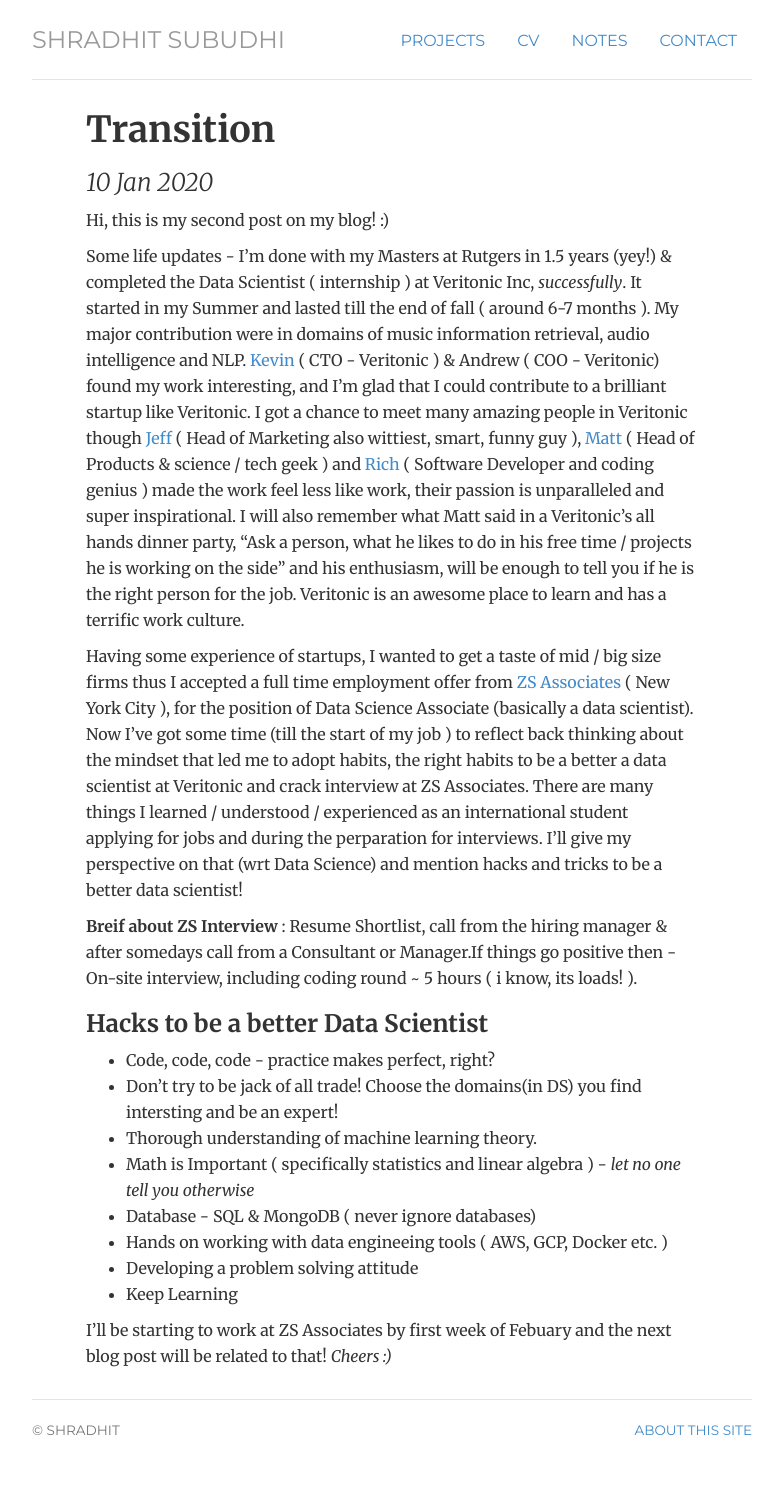
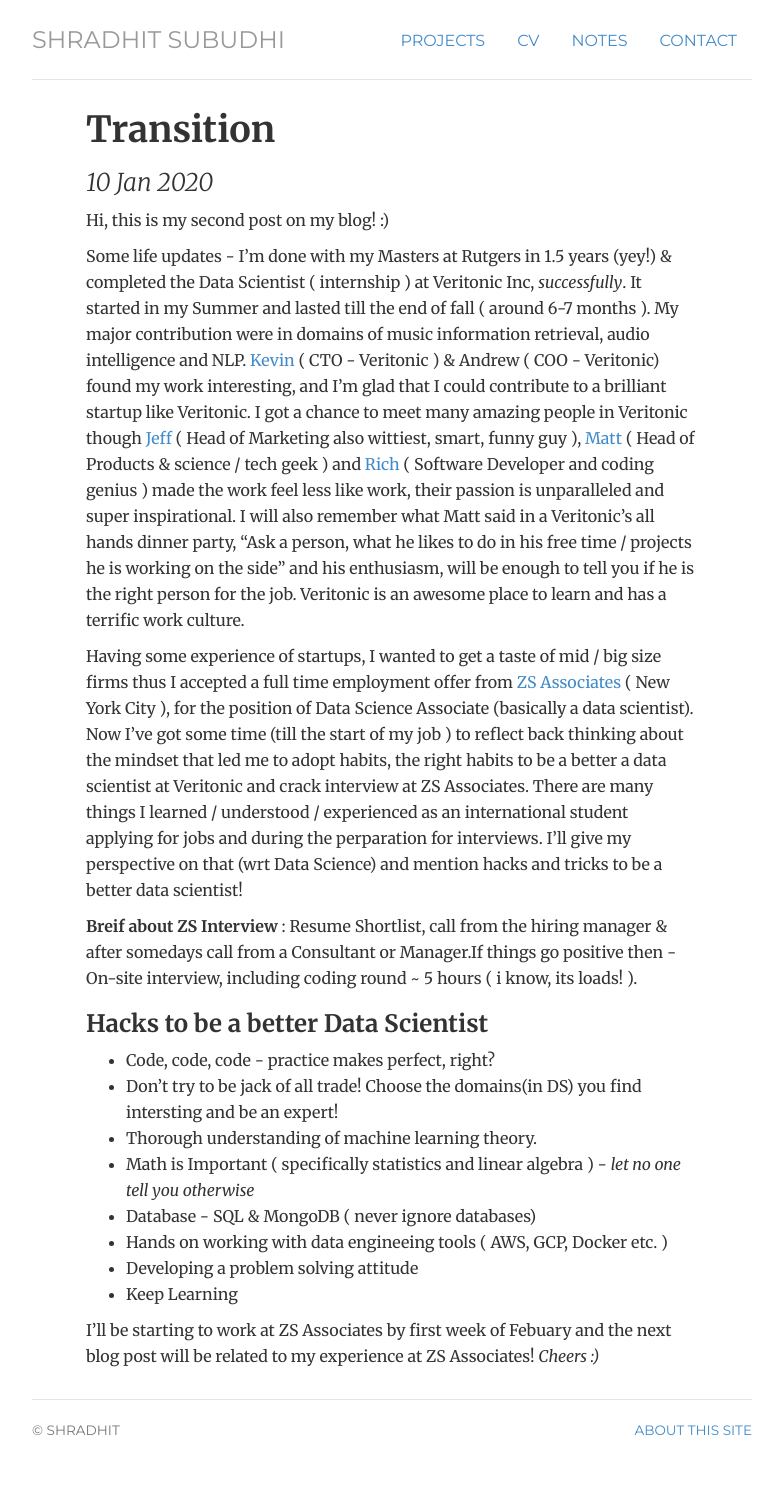
Before and after one commit to shradhit7/shradhit7.github.io, a Jekyll site: the page built from _posts/2020-01-10- Full Time Job.md, in a window 1280 px wide. Shown: the whole page, without its empty margins (248-1031 px from the left). Built offline with Jekyll 4.4.1, drawn with Linux system fonts in a browser that asks for light colours.

Commit message:
Update 2020-01-10- Full Time Job.md

```diff
--- a/_posts/2020-01-10- Full Time Job.md
+++ b/_posts/2020-01-10- Full Time Job.md
@@ -24,5 +24,5 @@ Having some experience of startups, I wanted to get a taste of mid / big size fi
 - Developing a problem solving attitude
 - Keep Learning
 
-I'll be starting to work at ZS Associates by first week of Febuary and the next blog post will be related to that!
+I'll be starting to work at ZS Associates by first week of Febuary and the next blog post will be related to my experience at ZS Associates!
 _Cheers :)_
```
